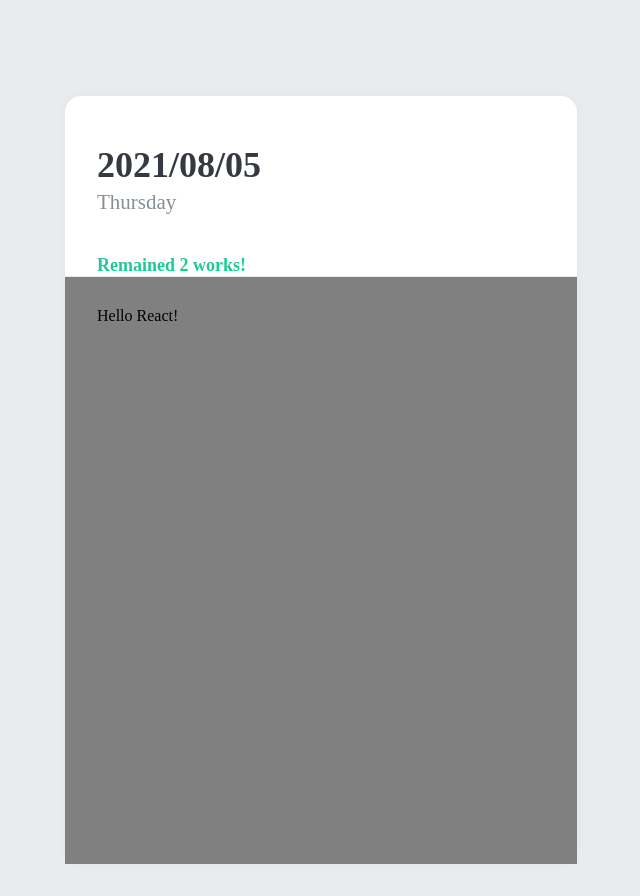
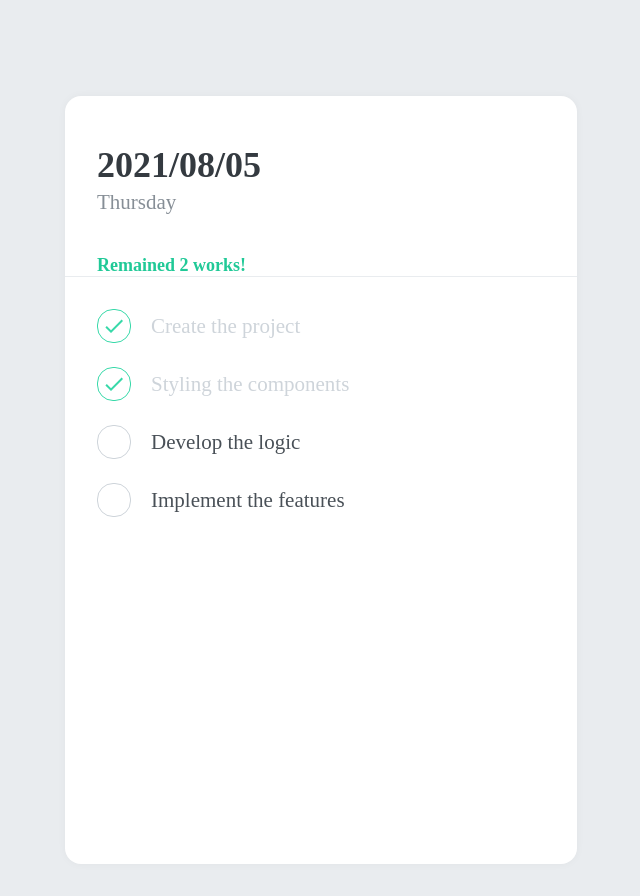
Before and after one commit to jeo19/mashup-todolist, a React (Create React App) app: page / in a window 1280 px wide. Shown: the whole page, without its empty margins (319-959 px from the left). Built offline with nearby package versions, Linux system fonts and the light colour scheme.

Commit message:
feat:Render the TodoItem within TodoList styled-components step02

```diff
--- a/src/components/TodoItem.js
+++ b/src/components/TodoItem.js
@@ -1,6 +1,6 @@
 import React from "react";
 import styled, { css } from "styled-components";
-import { MdDown, MdDelete } from "react-icons/md";
+import { MdDone, MdDelete } from "react-icons/md";
 
 const Remove = styled.div`
   display: flex;
@@ -41,11 +41,12 @@ const CheckCircle = styled.div`
   ${(props) =>
     props.done &&
     css`
-border:1px solid #38d9a9
-color:#38d9a9`}
+      border: 1px solid #38d9a9;
+      color: #38d9a9;
+    `}
 `;
 
-const text = styled.div`
+const Text = styled.div`
   flex: 1;
   font-size: 21px;
   color: #495057;
@@ -55,8 +56,16 @@ const text = styled.div`
       color: #ced4da;
     `}
 `;
-function TodoItem() {
-  return <div>Hello React!</div>;
+function TodoItem({ id, done, text }) {
+  return (
+    <TodoItemBlock>
+      <CheckCircle done={done}>{done && <MdDone />}</CheckCircle>
+      <Text done={done}>{text}</Text>
+      <Remove>
+        <MdDelete />
+      </Remove>
+    </TodoItemBlock>
+  );
 }
 
 export default TodoItem;
--- a/src/components/TodoList.js
+++ b/src/components/TodoList.js
@@ -1,16 +1,23 @@
 import React from "react";
 import styled from "styled-components";
+import TodoItem from "./TodoItem";
 
 const TodoListBlock = styled.div`
   flex: 1;
-  padding: 30px 32px;
+  padding: 20px 32px;
   padding-bottom: 48px;
   overflow-y: auto;
-  background: gray;
 `;
 
 function TodoList() {
-  return <TodoListBlock>Hello React!</TodoListBlock>;
+  return (
+    <TodoListBlock>
+      <TodoItem done={true} text="Create the project"></TodoItem>
+      <TodoItem done={true} text="Styling the components"></TodoItem>
+      <TodoItem done={false} text="Develop the logic"></TodoItem>
+      <TodoItem done={false} text="Implement the features"></TodoItem>
+    </TodoListBlock>
+  );
 }
 
 export default TodoList;
```
